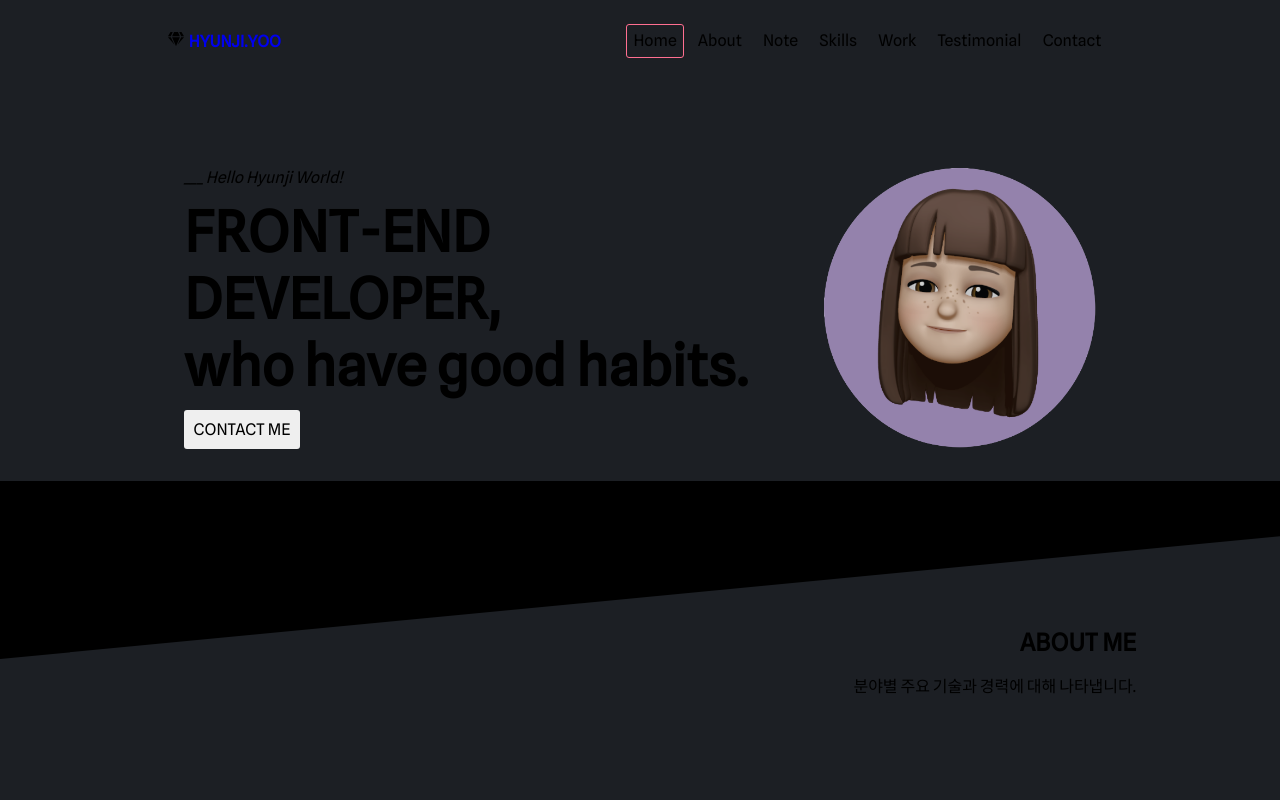
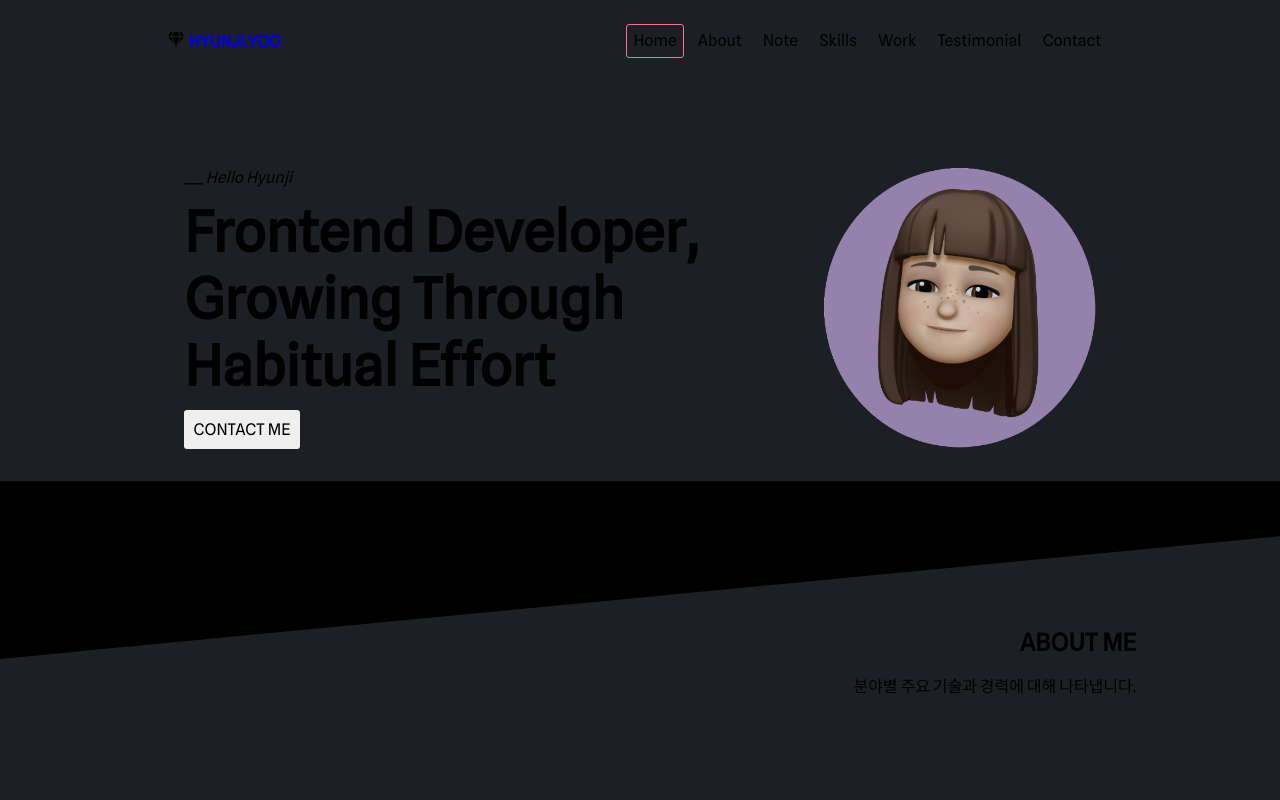
Before and after one commit to hyunjiyoo/portfolio, a React (Create React App) app: page / in a window 1280 px wide. Shown: the top 800 px of the page. Built offline with nearby package versions, Linux system fonts and the light colour scheme; no server answers.

Commit message:
Modify main title

```diff
--- a/src/components/body/intro/intro.tsx
+++ b/src/components/body/intro/intro.tsx
@@ -17,11 +17,10 @@ const Intro = ({activeEffect}: IntroProps): JSX.Element => {
   return (
     <section id="intro" className={`${styles.intro} container`}>
       <div className={styles.contents}>
-        <span className={styles.span}>___ Hello Hyunji World!</span>
+        <span className={styles.span}>___ Hello Hyunji</span>
         <h1 className={styles.title}>
-          FRONT-END<br/>
-          DEVELOPER,<br/>
-          who have good habits.
+          Frontend Developer, <br />
+          Growing Through Habitual Effort
         </h1>
         <button className={styles.button} onClick={moveContactSection}>CONTACT ME</button>
       </div>
```
